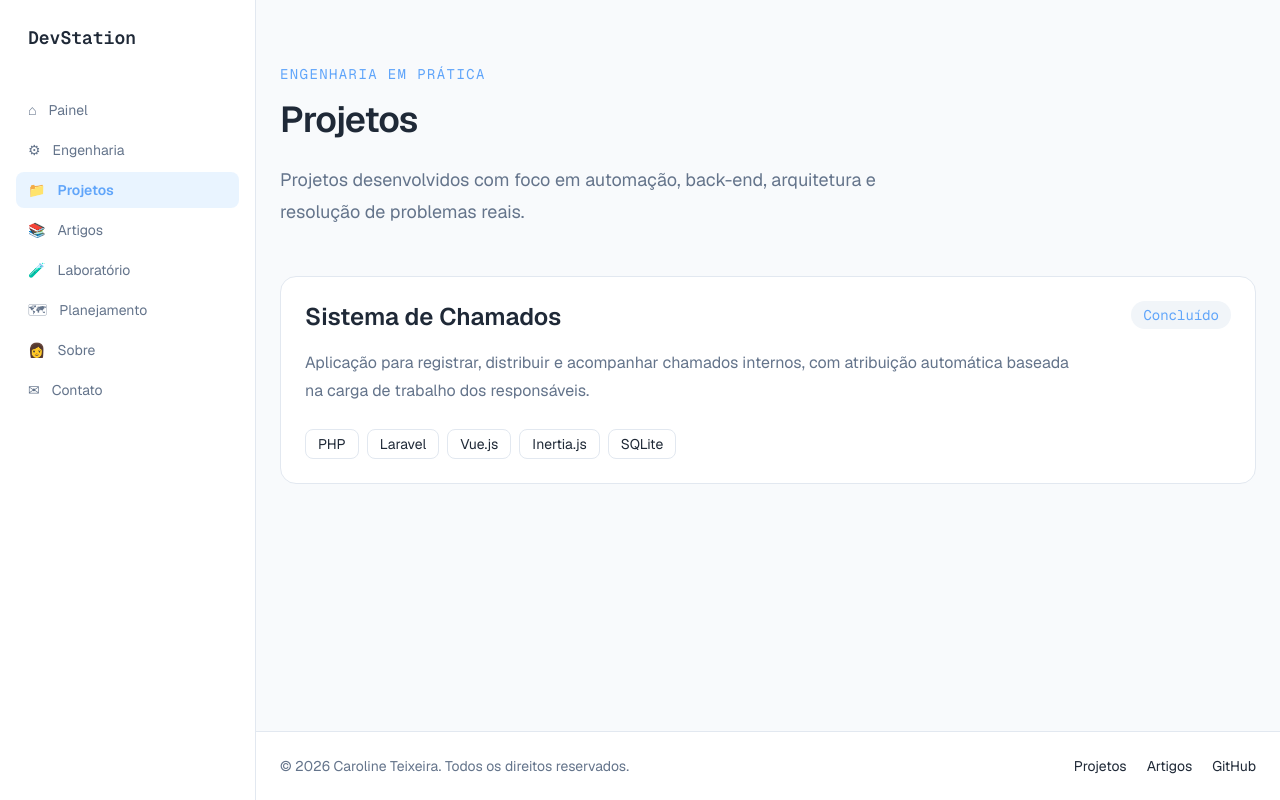
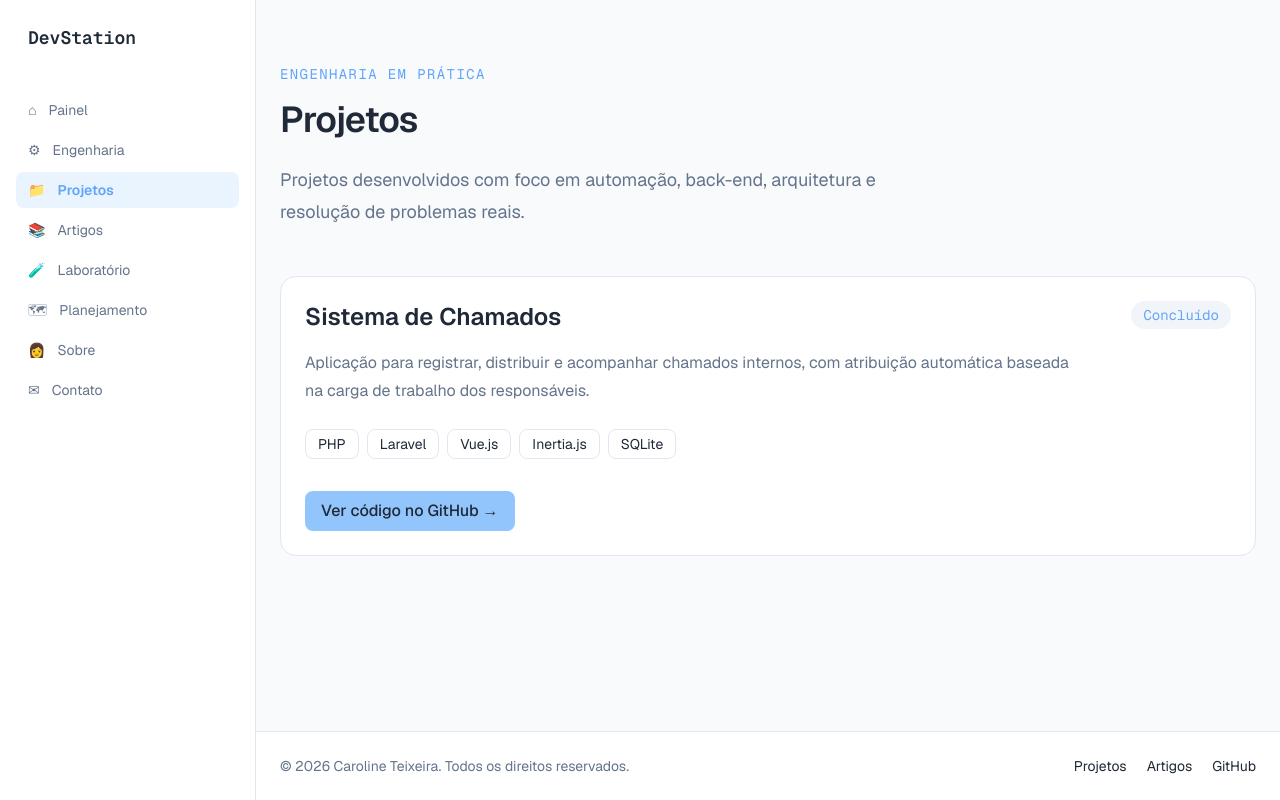
Before and after one commit to caahteixeiira/devstation, a Next.js app in the folder apps/web/: page /projetos in a window 1280 px wide. Built offline with nearby package versions, Linux system fonts and the light colour scheme.

Commit message:
feat(web): add GitHub link to project card

```diff
--- a/apps/web/src/app/projetos/page.tsx
+++ b/apps/web/src/app/projetos/page.tsx
@@ -7,6 +7,7 @@ const projects = [
       "Aplicação para registrar, distribuir e acompanhar chamados internos, com atribuição automática baseada na carga de trabalho dos responsáveis.",
     technologies: ["PHP", "Laravel", "Vue.js", "Inertia.js", "SQLite"],
     status: "Concluído",
+    repository: "https://github.com/caahteixeiira/sistema-chamados-interno",
   },
 ];
 
@@ -45,6 +46,14 @@ export default function ProjetosPage() {
                 </li>
               ))}
             </ul>
+            <a
+              href={project.repository}
+              target="_blank"
+              rel="noopener noreferrer"
+              className="mt-8 inline-flex rounded-lg bg-primary px-4 py-2 font-medium text-foreground transition hover:bg-primary-strong"
+            >
+              Ver código no GitHub →
+            </a>
           </article>
         ))}
       </div>
```
